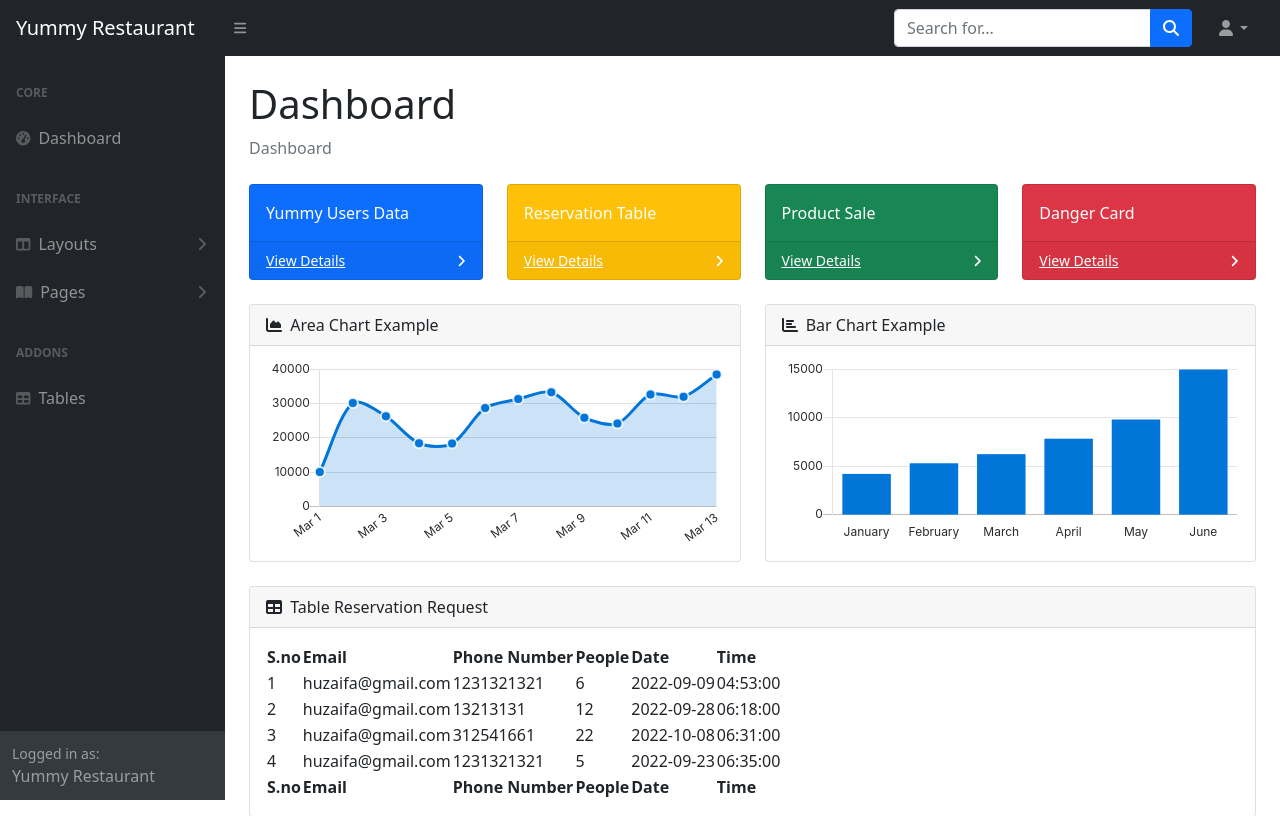
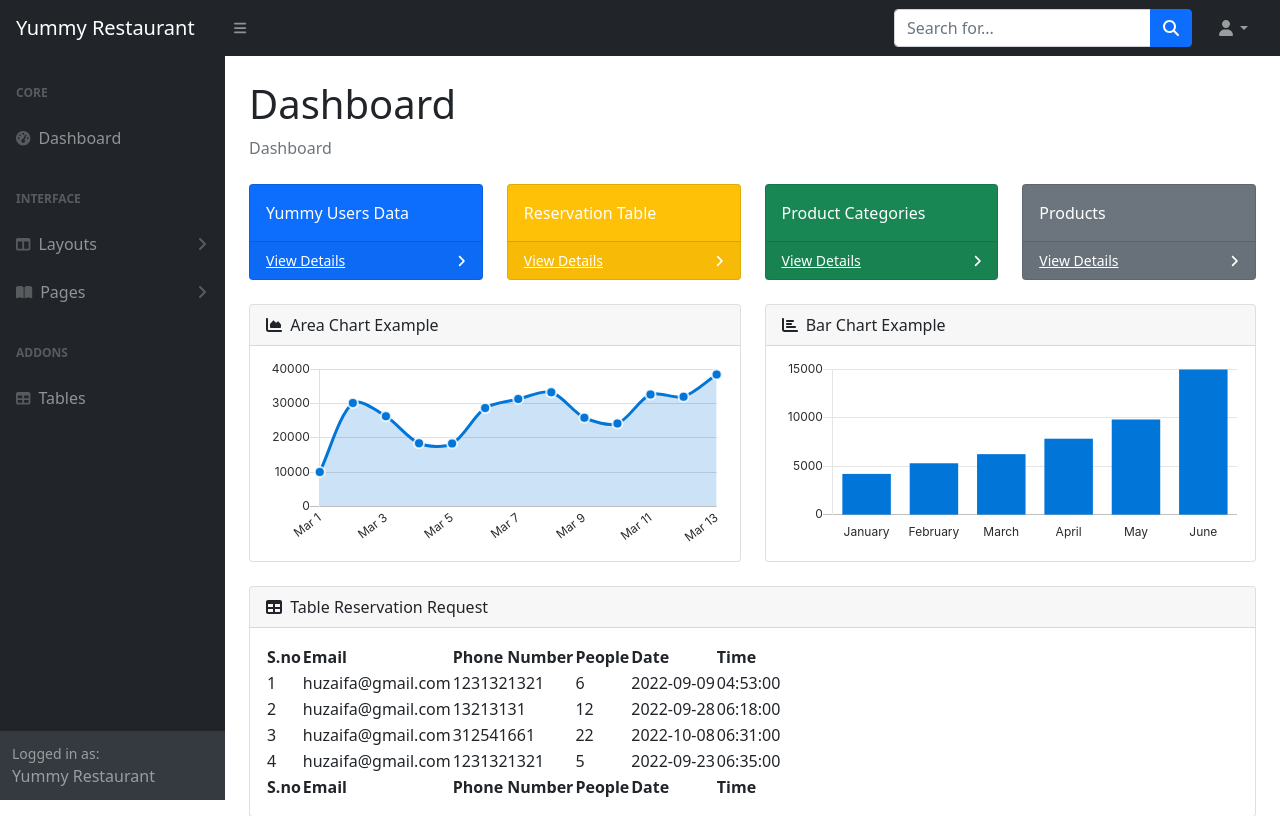
Before and after one commit to Huzaifa9181/restaurant, a PHP site: page /admin_panel/index.php in a window 1280 px wide. Shown: the top 816 px of the page. Run offline with PHP 8.4, Linux system fonts and the light colour scheme; a user stored in the database is signed in; data comes from the database, SQL or seed files in the repository; some libraries are stand-ins or nearby versions.

Commit message:
Admin Dashboard Panel

```diff
--- a/admin_panel/index.php
+++ b/admin_panel/index.php
@@ -145,18 +145,18 @@
                             </div>
                             <div class="col-xl-3 col-md-6">
                                 <div class="card bg-success text-white mb-4">
-                                    <div class="card-body">Product Sale</div>
+                                    <div class="card-body">Product Categories</div>
                                     <div class="card-footer d-flex align-items-center justify-content-between">
-                                        <a class="small text-white stretched-link" href="#">View Details</a>
+                                        <a class="small text-white stretched-link" href="php/category.php">View Details</a>
                                         <div class="small text-white"><i class="fas fa-angle-right"></i></div>
                                     </div>
                                 </div>
                             </div>
                             <div class="col-xl-3 col-md-6">
-                                <div class="card bg-danger text-white mb-4">
-                                    <div class="card-body">Danger Card</div>
+                                <div class="card bg-secondary text-white mb-4">
+                                    <div class="card-body">Products</div>
                                     <div class="card-footer d-flex align-items-center justify-content-between">
-                                        <a class="small text-white stretched-link" href="#">View Details</a>
+                                        <a class="small text-white stretched-link" href="php/products.php">View Details</a>
                                         <div class="small text-white"><i class="fas fa-angle-right"></i></div>
                                     </div>
                                 </div>
```
